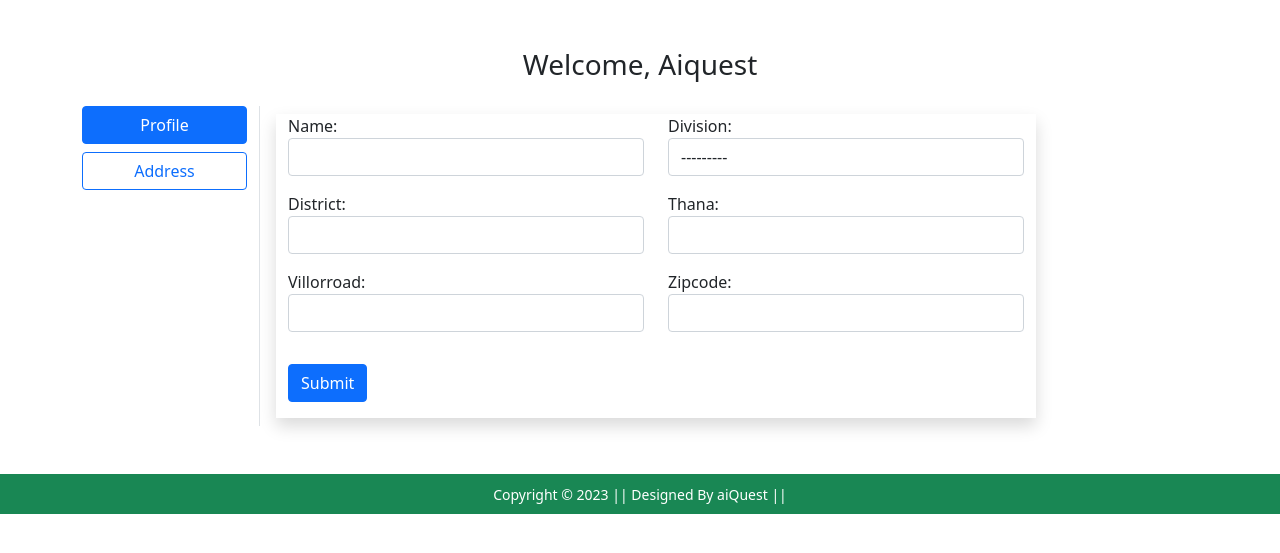
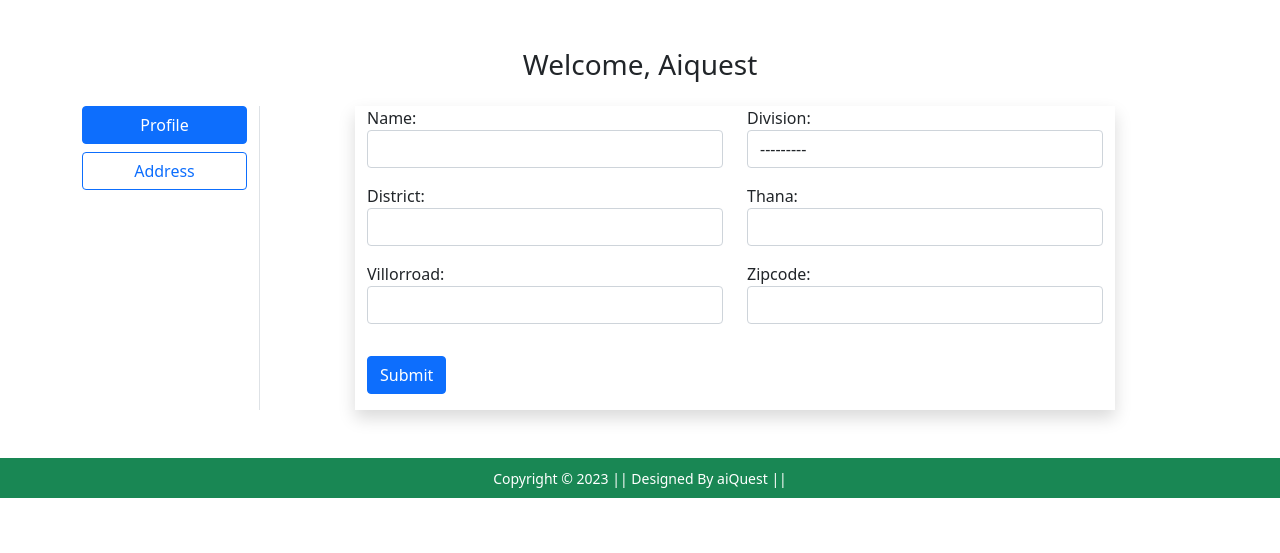
Before and after one commit to Shawon5030/ShopNow, a Django app: page /profile/ in a window 1280 px wide. Shown: the part 56-609 px from the top of the page. Run offline with Django 4.2, Linux system fonts and the light colour scheme; a user stored in the database is signed in; some libraries are stand-ins or nearby versions.

Commit message:
Shawon-commit-number-62

```diff
--- a/Shop/templates/Shop/profile.html
+++ b/Shop/templates/Shop/profile.html
@@ -12,7 +12,7 @@
             </ul>
         </div>
 
-        <div class="col-sm-8 offset-sm-1 shadow mx-3 my-2">
+        <div class="col-sm-8 offset-sm-1 shadow  profile-shadow">
             <form action="" method="post" novalidate>
                 {% csrf_token %}
                 <div class="row">
@@ -61,5 +61,6 @@
         box-shadow: 0 0 0 0.2rem rgba(0, 123, 255, 0.25); /* Bootstrap focus shadow */
         border-color: #007bff; /* Focus border color */
     }
+    @media  (min-width: 768px) {
 </style>
 {% endblock main-content %}
```
